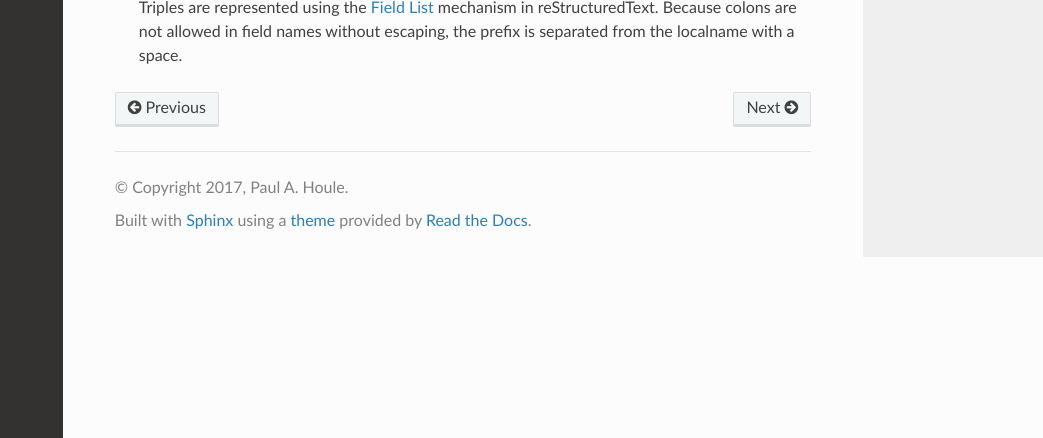
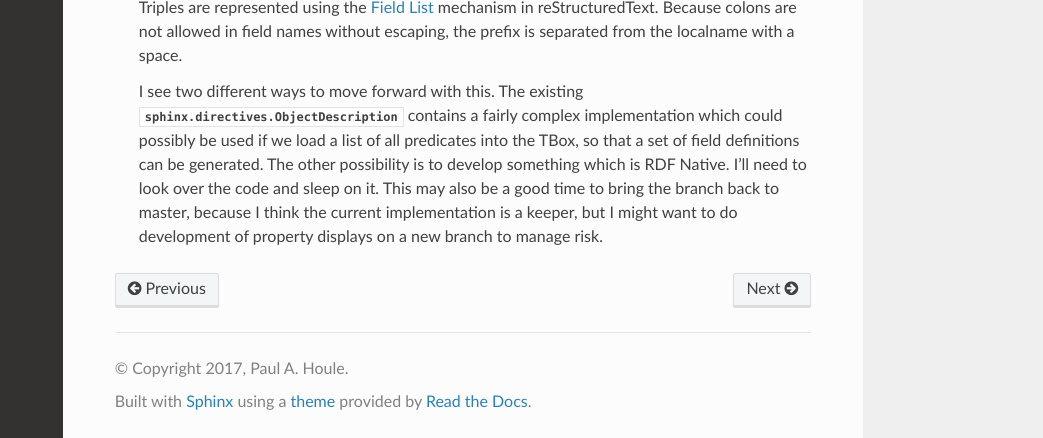
Before and after one commit to paulhoule/gastrodon, a Sphinx documentation site: the page built from docs/sphinx_metaobjects.rst, in a window 1280 px wide and 900 px high, scrolled down 1430 px, cut to the strip 462-900 px from the top of the window. Shown: the whole strip, without its empty margins (237-1280 px from the left). Built offline with Sphinx 7.4.7 and the Read the Docs theme 2.0.0, drawn with Linux system fonts in a browser that asks for light colours; the version number could not be read and is left out; cross-references to code outside the pages are shown as plain code.

Commit message:
write up thoughts on next steps; override run method of subject.

```diff
--- a/docs/sphinx_metaobjects.rst
+++ b/docs/sphinx_metaobjects.rst
@@ -84,4 +84,11 @@ The Core vocabulary
 	Triples are represented using the `Field List`_ mechanism in reStructuredText.  Because colons are not
 	allowed in field names without escaping,  the prefix is separated from the localname with a space.
 
+	I see two different ways to move forward with this.  The existing :class:`sphinx.directives.ObjectDescription`
+	contains a fairly complex implementation which could possibly be used if we load a list of all predicates
+	into the TBox,  so that a set of field definitions can be generated.  The other possibility is to develop
+	something which is RDF Native.  I'll need to look over the code and sleep on it.  This may also be a good
+	time to bring the branch back to master,  because I think the current implementation is a keeper,  but
+	I might want to do development of property displays on a new branch to manage risk.
+
 .. _Field List: http://docutils.sourceforge.net/docs/ref/rst/restructuredtext.html#field-lists
```
Also changed, not shown: 1 other file.
